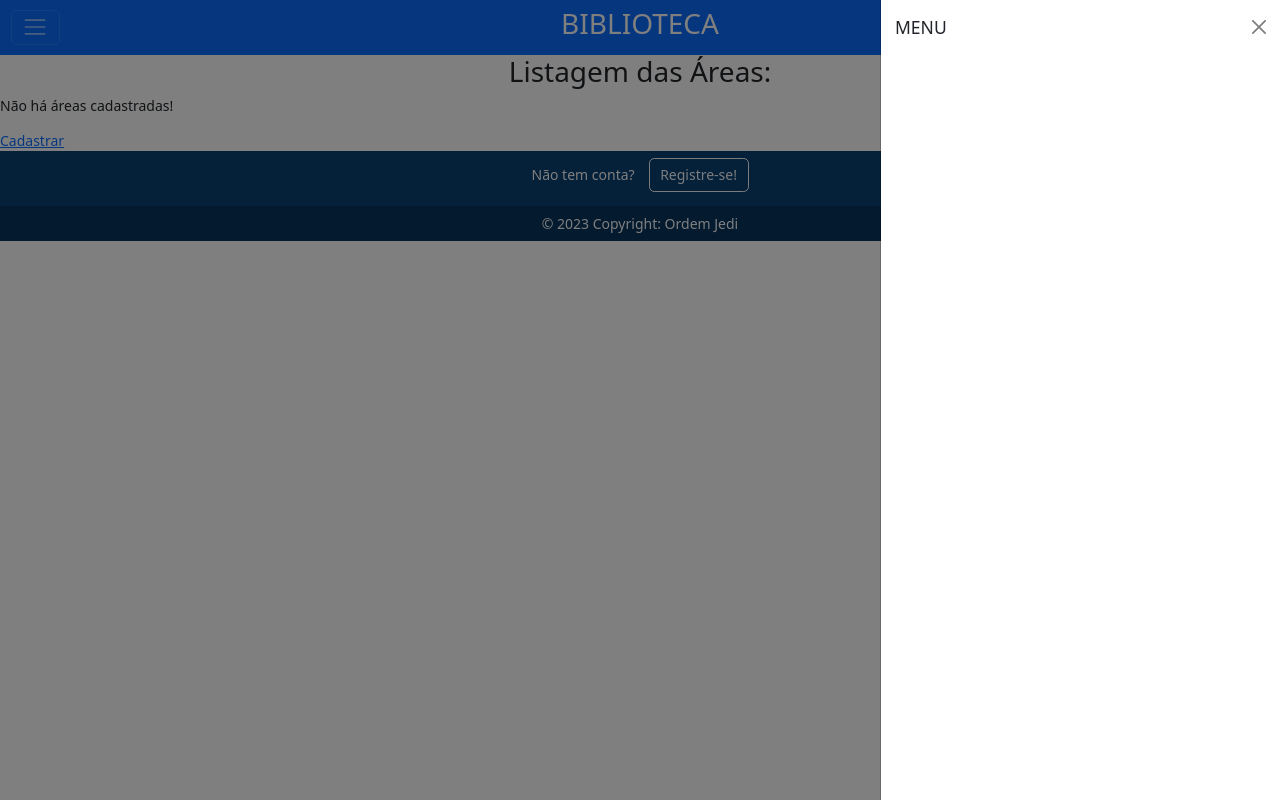
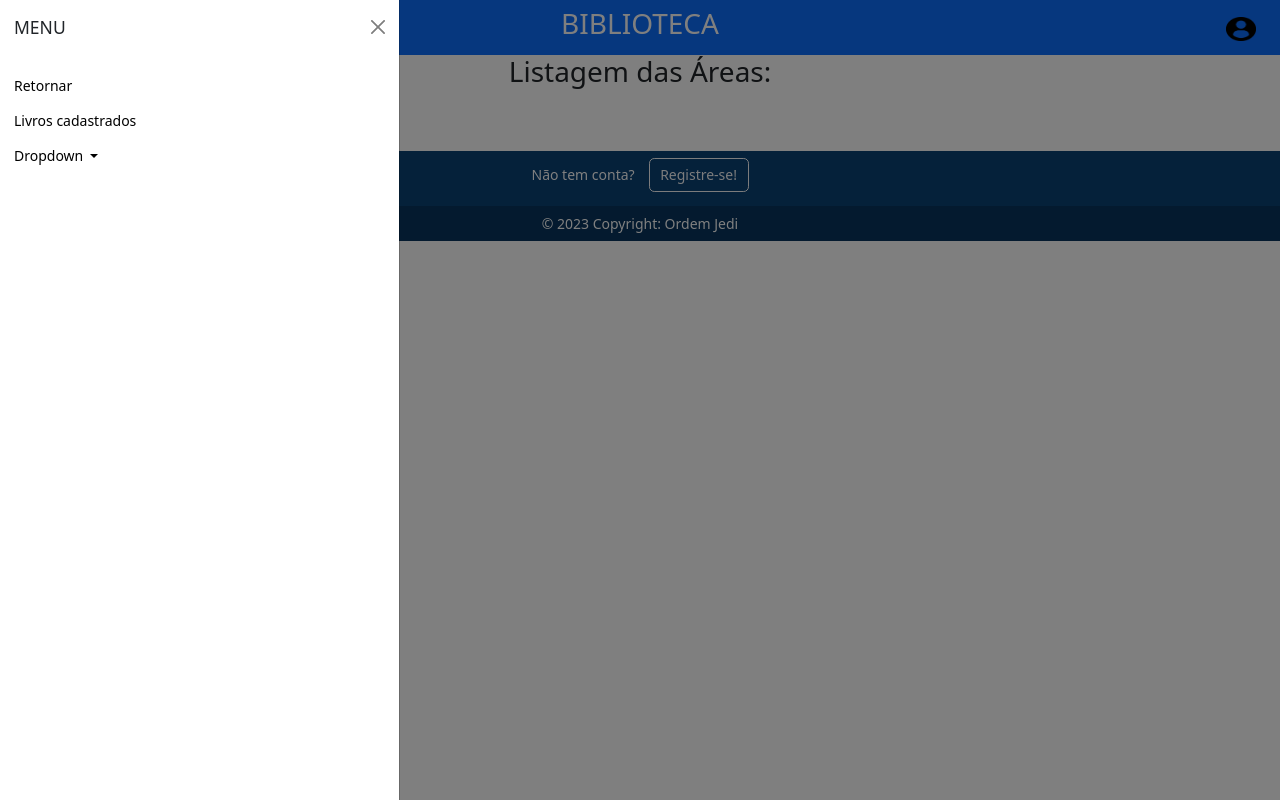
Before and after one commit to Kdu-Lima/Bliblioteca---PDS---2022, a Django app: page /area/ in a window 1280 px wide, after a click that opens the changed part. Run offline with Django 4.2, Linux system fonts and the light colour scheme; data that the repository does not hold is empty.

Commit message:
correções na navbar

```diff
--- a/templates/base_nav.html
+++ b/templates/base_nav.html
@@ -6,7 +6,7 @@
             <span class="navbar-toggler-icon"></span>
           </button>
         </div>
-          <div class="offcanvas offcanvas-end" tabindex="-1" id="offcanvasNavbar" aria-labelledby="offcanvasNavbarLabel">
+          <div class="offcanvas offcanvas-start" tabindex="-1" id="offcanvasNavbar" aria-labelledby="offcanvasNavbarLabel">
             <div class="offcanvas-header">
               <h5 class="offcanvas-title" id="offcanvasNavbarLabel">MENU</h5>
               <button type="button" class="btn-close" data-bs-dismiss="offcanvas" aria-label="Close"></button>
@@ -14,22 +14,22 @@
             <div class="offcanvas-body">
               <ul class="navbar-nav justify-content-end flex-grow-1 pe-3">
                 <li class="nav-item">
-                  <a class="nav-link active" aria-current="page" href="{% url 'inicial' %}">Retornar</a>
+                  <a style="color: black;" class="nav-link active" aria-current="page" href="{% url 'inicial' %}">Retornar</a>
                 </li>
                 <li class="nav-item">
-                  <a class="nav-link" href="{% url 'listar_livro' %}">Livros cadastrados</a>
+                  <a style="color: black;" class="nav-link" href="{% url 'listar_livro' %}">Livros cadastrados</a>
                 </li>
                 <li class="nav-item dropdown">
-                  <a class="nav-link dropdown-toggle" href="#" role="button" data-bs-toggle="dropdown" aria-expanded="false">
+                  <a style="color: black;" class="nav-link dropdown-toggle" href="#" role="button" data-bs-toggle="dropdown" aria-expanded="false">
                     Dropdown
                   </a>
                   <ul class="dropdown-menu">
                     <li><a class="dropdown-item" href="{% url 'listar_area' %}">Areas</a></li>
-                    <li><a class="dropdown-item" href="{% url 'listar_avaliacao' %}">Avaliações</a></li>
+                    <li><a style="color: black;" class="dropdown-item" href="{% url 'listar_avaliacao' %}">Avaliações</a></li>
                     <li>
                       <hr class="dropdown-divider">
                     </li>
-                    <li><a class="dropdown-item" href="{% url 'listar_recomendacao' %}">Recomendações</a></li>
+                    <li><a style="color: black;" class="dropdown-item" href="{% url 'listar_recomendacao' %}">Recomendações</a></li>
                   </ul>
                 </li>
               </ul>
```
